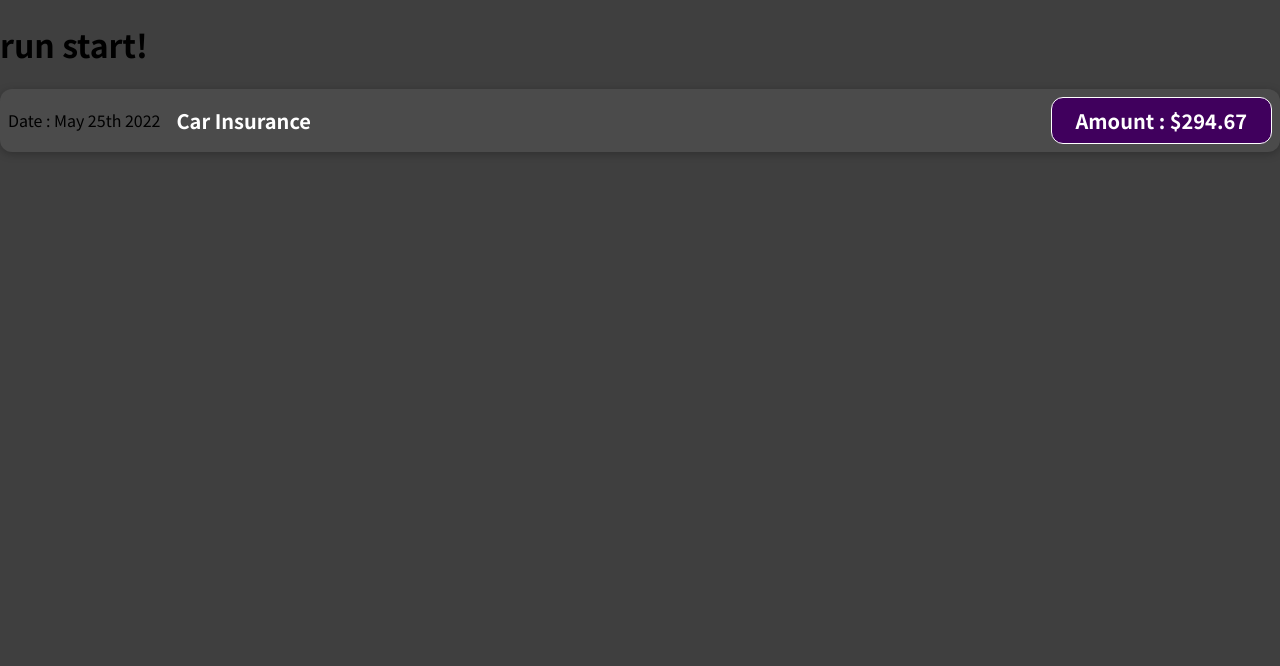
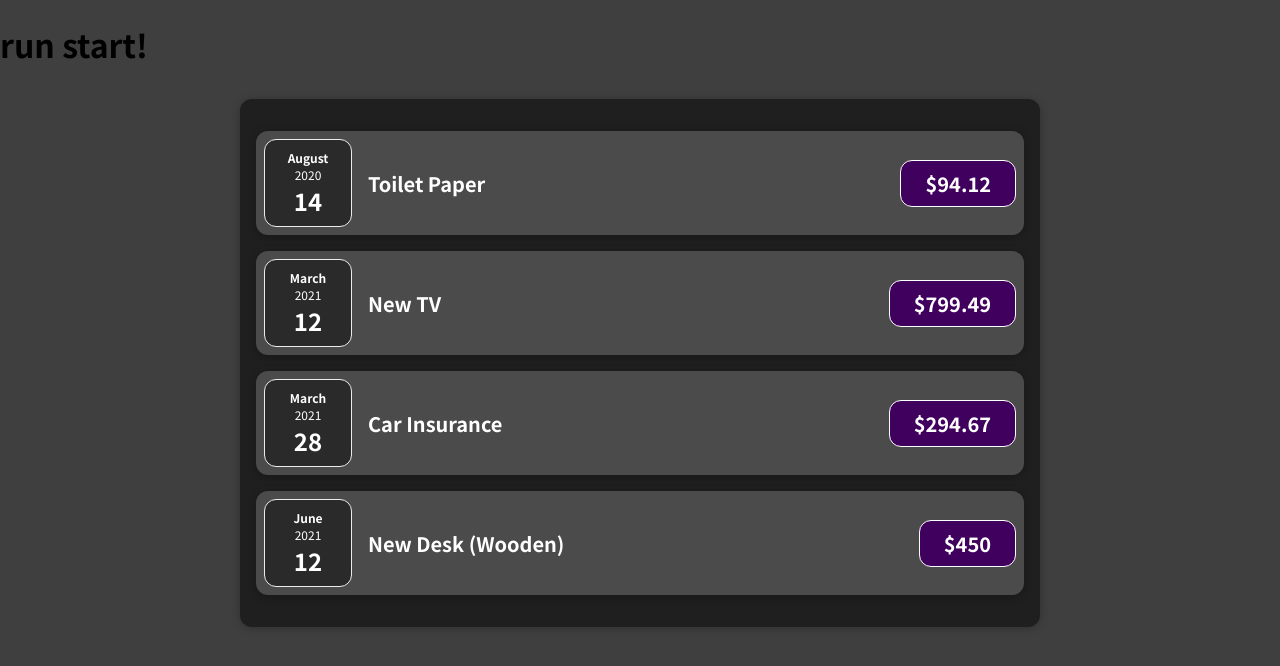
Before and after one commit to hiimhl/React-re, a React (Create React App) app: page / in a window 1280 px wide. Shown: the top 666 px of the page. Built offline with nearby package versions, Linux system fonts and the light colour scheme.

Commit message:
make component

```diff
--- a/src/App.js
+++ b/src/App.js
@@ -1,11 +1,38 @@
 import React from "react";
-import ExpenseItem from "./components/ExpenseItem";
+import Expenses from "./components/Expenses";
 
 function App() {
+  const expenses = [
+    {
+      id: "e1",
+      title: "Toilet Paper",
+      amount: 94.12,
+      date: new Date(2020, 7, 14),
+    },
+    {
+      id: "e2",
+      title: "New TV", //
+      amount: 799.49,
+      date: new Date(2021, 2, 12),
+    },
+    {
+      id: "e3",
+      title: "Car Insurance",
+      amount: 294.67,
+      date: new Date(2021, 2, 28),
+    },
+    {
+      id: "e4",
+      title: "New Desk (Wooden)",
+      amount: 450,
+      date: new Date(2021, 5, 12),
+    },
+  ];
+
   return (
     <div>
       <h1>run start!</h1>
-      <ExpenseItem />
+      <Expenses items={expenses} />
     </div>
   );
 }
--- /dev/null
+++ b/src/components/ExpenseDate.css
@@ -0,0 +1,26 @@
+.expense-date {
+  display: flex;
+  flex-direction: column;
+  width: 5.5rem;
+  height: 5.5rem;
+  border: 1px solid #ececec;
+  background-color: #2a2a2a;
+  color: white;
+  border-radius: 12px;
+  align-items: center;
+  justify-content: center;
+}
+
+.expense-date__month {
+  font-size: 0.75rem;
+  font-weight: bold;
+}
+
+.expense-date__year {
+  font-size: 0.75rem;
+}
+
+.expense-date__day {
+  font-size: 1.5rem;
+  font-weight: bold;
+}
--- /dev/null
+++ b/src/components/ExpenseDate.js
@@ -0,0 +1,17 @@
+import "./ExpenseDate.css";
+
+function ExpenseDate(props) {
+  const month = props.date.toLocaleString("en-US", { month: "long" });
+  const day = props.date.toLocaleString("en-US", { day: "2-digit" }); //2자리로 출력
+  const year = props.date.getFullYear();
+  return (
+    <div className="expense-date">
+      <div className="expense-date__month">{month}</div>
+      <div className="expense-date__year">{year}</div>
+      <div className="expense-date__day">{day}</div>
+    </div>
+  );
+}
+
+export default ExpenseDate;
+//App 데이터를 Expense라는 이름으로 새로운 컴포넌트로 만들기.
--- a/src/components/ExpenseItem.js
+++ b/src/components/ExpenseItem.js
@@ -1,11 +1,15 @@
 import "./ExpenseItem.css";
-function ExpenseItem() {
+import ExpenseDate from "./ExpenseDate";
+
+function ExpenseItem(props) {
   return (
     <div className="expense-item">
-      <div>Date : May 25th 2022</div>
+      <div>
+        <ExpenseDate date={props.date} />
+      </div>
       <div className="expense-item__description">
-        <h2>Car Insurance</h2>
-        <div className="expense-item__price">Amount : $294.67</div>
+        <h2>{props.title}</h2>
+        <div className="expense-item__price">${props.amount}</div>
       </div>
     </div>
   );
--- /dev/null
+++ b/src/components/Expenses.css
@@ -0,0 +1,9 @@
+.expenses {
+  padding: 1rem;
+  background-color: rgb(31, 31, 31);
+  margin: 2rem auto;
+  width: 50rem;
+  max-width: 95%;
+  border-radius: 12px;
+  box-shadow: 0 1px 8px rgba(0, 0, 0, 0.25);
+}
--- /dev/null
+++ b/src/components/Expenses.js
@@ -0,0 +1,30 @@
+import ExpenseItem from "./ExpenseItem";
+import "./Expenses.css";
+function Expenses(props) {
+  return (
+    <div className="expenses">
+      <ExpenseItem
+        title={props.items[0].title}
+        amount={props.items[0].amount}
+        date={props.items[0].date}
+      />
+      <ExpenseItem
+        title={props.items[1].title}
+        amount={props.items[1].amount}
+        date={props.items[1].date}
+      />
+      <ExpenseItem
+        title={props.items[2].title}
+        amount={props.items[2].amount}
+        date={props.items[2].date}
+      />
+      <ExpenseItem
+        title={props.items[3].title}
+        amount={props.items[3].amount}
+        date={props.items[3].date}
+      />
+    </div>
+  );
+}
+
+export default Expenses;
```
